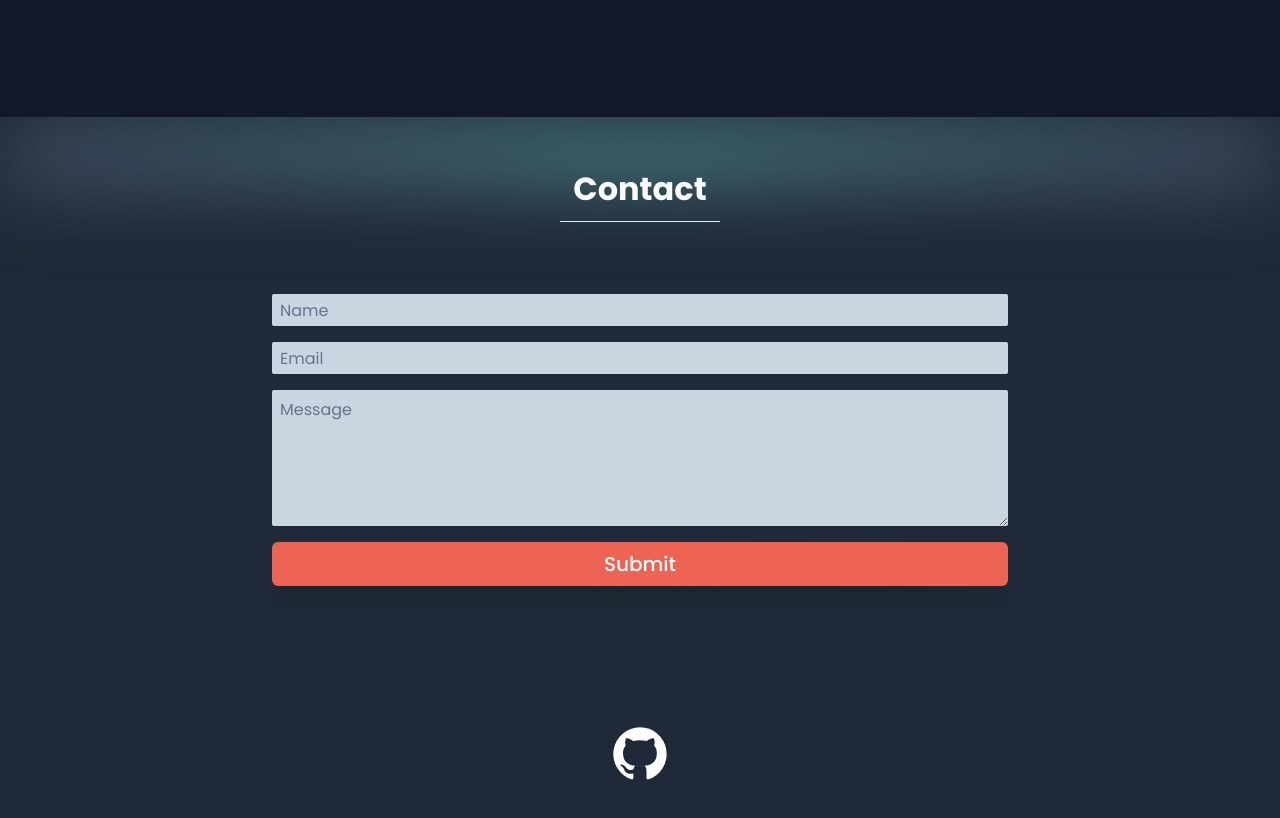
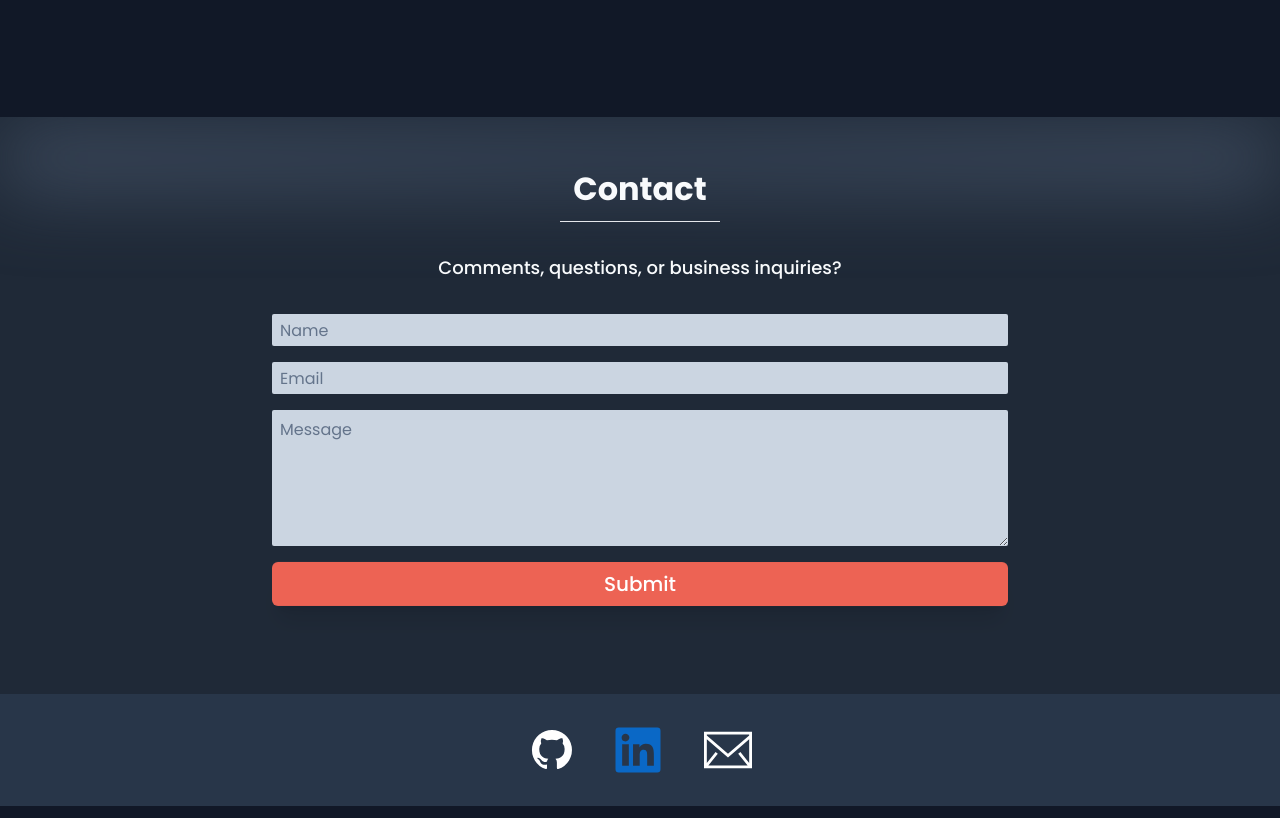
Before and after one commit to PixelOmen/portfolio_site, a React (Vite) app in the folder EA_Portfolio/: page / in a window 1280 px wide. Shown: the part 3740-4558 px from the top of the page. Built offline with nearby package versions, Linux system fonts and the light colour scheme; no server answers.

Commit message:
Added contact icons and various styling tweaks

```diff
--- a/EA_Portfolio/src/components/demos/oauth/Oauth2.tsx
+++ b/EA_Portfolio/src/components/demos/oauth/Oauth2.tsx
@@ -72,7 +72,7 @@ export default function Oauth2() {
           </div>
         </div>
         <div className="flex justify-center order-1 min-[800px]:order-2 min-[800px]:mx-auto basis-[20%]">
-          <img src={oauth2_badge} alt="OAuth2 Badge" className="flex max-h-32 min-[800px]:max-h-72"/>
+          <img src={oauth2_badge} alt="OAuth2 Badge" title="OAuth2 Badge" className="flex max-h-32 min-[800px]:max-h-72"/>
         </div>
       </div>
   </div>
--- a/EA_Portfolio/src/components/ui/buttons/ActionBtn.tsx
+++ b/EA_Portfolio/src/components/ui/buttons/ActionBtn.tsx
@@ -14,9 +14,9 @@ export default function ActionBtn({
   return (
     <button
       onClick={clickCallback}
-      className={`group bg-gray-400 transition-all duration-500 rounded-xl text-white ${className}`}
+      className={`group rounded-xl text-white ${className}`}
     >
-      <div className={`bg-[#EF8275] group-hover:bg-[#ed6354] hover:-translate-y-1 active:translate-y-0 active:duration-75 px-3 py-1 transition-all duration-300 rounded-lg ${btnClassName}`}>
+      <div className={`bg-[#EF8275] group-hover:bg-[#ed6354] group-hover:scale-105 active:-translate-y-0 active:duration-75 px-3 py-1 transition-all duration-300 rounded-lg ${btnClassName}`}>
         {title}
       </div>
     </button>
--- /dev/null
+++ b/EA_Portfolio/src/components/ui/icons/EmailIcon.tsx
@@ -0,0 +1,22 @@
+interface GitHubIconProps {
+  height?: string;
+  width?: string
+  className?: string;
+  fillColor?: string;
+  strokeColor?: string;
+}
+
+export default function GitHubIcon({
+  height = '80px',
+  width = '80px',
+  className = '',
+  fillColor = '',
+  strokeColor = ''
+}: GitHubIconProps) {
+  return (
+    <svg className={`${className}`} width={width} height={height} viewBox="0 0 1920 1920" xmlns="http://www.w3.org/2000/svg">
+      <title>Email</title>
+      <path fill={fillColor} stroke={strokeColor} d="M0 1694.235h1920V226H0v1468.235ZM112.941 376.664V338.94H1807.06v37.723L960 1111.233l-847.059-734.57ZM1807.06 526.198v950.513l-351.134-438.89-88.32 70.475 378.353 472.998H174.042l378.353-472.998-88.32-70.475-351.134 438.89V526.198L960 1260.768l847.059-734.57Z"/>
+    </svg>
+  )
+}
--- a/EA_Portfolio/src/components/ui/icons/GitHubIcon.tsx
+++ b/EA_Portfolio/src/components/ui/icons/GitHubIcon.tsx
@@ -15,7 +15,7 @@ export default function GitHubIcon({
 }: GitHubIconProps) {
   return (
     <svg className={`${className}`} width={width} height={height} viewBox="0 0 24 24" xmlns="http://www.w3.org/2000/svg">
-      <title>github</title>
+      <title>Github</title>
       <rect width="24" height="24" fill="none"/>
       <path fill={fillColor} stroke={strokeColor} d="M12,2A10,10,0,0,0,8.84,21.5c.5.08.66-.23.66-.5V19.31C6.73,19.91,6.14,18,6.14,18A2.69,2.69,0,0,0,5,16.5c-.91-.62.07-.6.07-.6a2.1,2.1,0,0,1,1.53,1,2.15,2.15,0,0,0,2.91.83,2.16,2.16,0,0,1,.63-1.34C8,16.17,5.62,15.31,5.62,11.5a3.87,3.87,0,0,1,1-2.71,3.58,3.58,0,0,1,.1-2.64s.84-.27,2.75,1a9.63,9.63,0,0,1,5,0c1.91-1.29,2.75-1,2.75-1a3.58,3.58,0,0,1,.1,2.64,3.87,3.87,0,0,1,1,2.71c0,3.82-2.34,4.66-4.57,4.91a2.39,2.39,0,0,1,.69,1.85V21c0,.27.16.59.67.5A10,10,0,0,0,12,2Z"/>
     </svg>
--- /dev/null
+++ b/EA_Portfolio/src/components/ui/icons/LinkedInIcon.tsx
@@ -0,0 +1,22 @@
+interface GitHubIconProps {
+  height?: string;
+  width?: string
+  className?: string;
+  fillColor?: string;
+  strokeColor?: string;
+}
+
+export default function GitHubIcon({
+  height = '80px',
+  width = '80px',
+  className = '',
+  fillColor = '',
+  strokeColor = ''
+}: GitHubIconProps) {
+  return (
+    <svg className={`${className}`} width={width} height={height} viewBox="0 0 16 16" xmlns="http://www.w3.org/2000/svg">
+      <title>LinkedIn</title>
+      <path fill={fillColor} stroke={strokeColor} d="M12.225 12.225h-1.778V9.44c0-.664-.012-1.519-.925-1.519-.926 0-1.068.724-1.068 1.47v2.834H6.676V6.498h1.707v.783h.024c.348-.594.996-.95 1.684-.925 1.802 0 2.135 1.185 2.135 2.728l-.001 3.14zM4.67 5.715a1.037 1.037 0 01-1.032-1.031c0-.566.466-1.032 1.032-1.032.566 0 1.031.466 1.032 1.032 0 .566-.466 1.032-1.032 1.032zm.889 6.51h-1.78V6.498h1.78v5.727zM13.11 2H2.885A.88.88 0 002 2.866v10.268a.88.88 0 00.885.866h10.226a.882.882 0 00.889-.866V2.865a.88.88 0 00-.889-.864z"/>
+    </svg>
+  )
+}
--- a/EA_Portfolio/src/sections/contactSection/ContactSection.tsx
+++ b/EA_Portfolio/src/sections/contactSection/ContactSection.tsx
@@ -4,6 +4,8 @@ import type { IScrollState } from "../../lib/scrolling";
 import AnimReset from "../../components/animReset/AnimReset";
 
 import GitHubIcon from "../../components/ui/icons/GitHubIcon";
+import LinkedInIcon from "../../components/ui/icons/LinkedInIcon";
+import EmailIcon from "../../components/ui/icons/EmailIcon";
 
 interface ContactSectionProps {
   scrollState?: IScrollState
@@ -35,7 +37,7 @@ export default function ContactSection({ scrollState }: ContactSectionProps) {
 
       <div className="absolute w-full top-4 blur-2xl z-0 bg-slate-600">
         <svg preserveAspectRatio="none" viewBox="0 0 100 130" height="50" width="100%" version="1.1" xmlns="http://www.w3.org/2000/svg">
-          <path d="M0 0 L50 100 L100 0 Z" fill="#57a199" stroke="" strokeWidth='2px'>
+          <path d="M0 0 L50 100 L100 0 Z" fill="#33415580" stroke="" strokeWidth='2px'>
           </path>
         </svg>
       </div>
@@ -45,15 +47,20 @@ export default function ContactSection({ scrollState }: ContactSectionProps) {
         cascadeDelay={10}
         resetDelay={1500}
       >
-        <div className="relative mb-24 z-1">
+        <div className="relative mb-14 z-1">
           <div
             className="w-full"
           >
             <div
               className="flex flex-col items-center sm:mt-10"
             >
-              <h1 className="casc-enterUp mt-4 sm:mt-0">Contact</h1>
-              <hr className="w-40 mt-2 mb-10"/>
+              <h1 className="casc-enterUp mt-12 sm:mt-0">Contact</h1>
+              <hr className="w-40 mt-2 mb-8"/>
+              <div className="flex text-center casc-fadeInDown">
+                <p className="text-base sm:text-lg font-medium">
+                  Comments, questions, or business inquiries?
+                </p>
+              </div>
 
               <div
                 className="p-8 max-w-[800px] w-screen"
@@ -61,7 +68,7 @@ export default function ContactSection({ scrollState }: ContactSectionProps) {
                 <form
                   onSubmit={formSubmit}
                   method="POST"
-                  className="flex flex-col gap-4 text-black casc-fadeInDown"
+                  className="flex flex-col gap-4 text-black casc-fadeInUp"
                 >
                   <input
                     type="text"
@@ -92,13 +99,31 @@ export default function ContactSection({ scrollState }: ContactSectionProps) {
             </div>
           </div>
         </div>
+
+        <div className="flex justify-center py-4 casc-enterUp gap-8 bg-[#32445d80]">
+          <a
+            href="https://github.com/PixelOmen"
+            target="_blank"
+            className="hover:scale-110 transition-all duration-300"
+          >
+            <GitHubIcon fillColor="white" className="w-12 sm:w-12"/>
+          </a>
+          <a
+            href="https://www.linkedin.com/in/emmanuelacostapost/" target="_blank"
+            className="hover:scale-110 transition-all duration-300"
+          >
+            <LinkedInIcon fillColor="#0a68c6" className="w-14 sm:w-[60px]"/>
+          </a>
+          <a
+            href="mailto:3D.Acosta@gmail.com"
+            target="_blank"
+            className="ml-1 hover:scale-110 transition-all duration-300"
+          >
+            <EmailIcon fillColor="white" className="w-12 sm:w-12"/>
+          </a>
+        </div>
       </AnimReset>
 
-      <div className="flex justify-center mb-6">
-        <a href="https://github.com/PixelOmen">
-          <GitHubIcon fillColor="white" className="w-16"/>
-        </a>
-      </div>
     </div>
   )
 }
```
